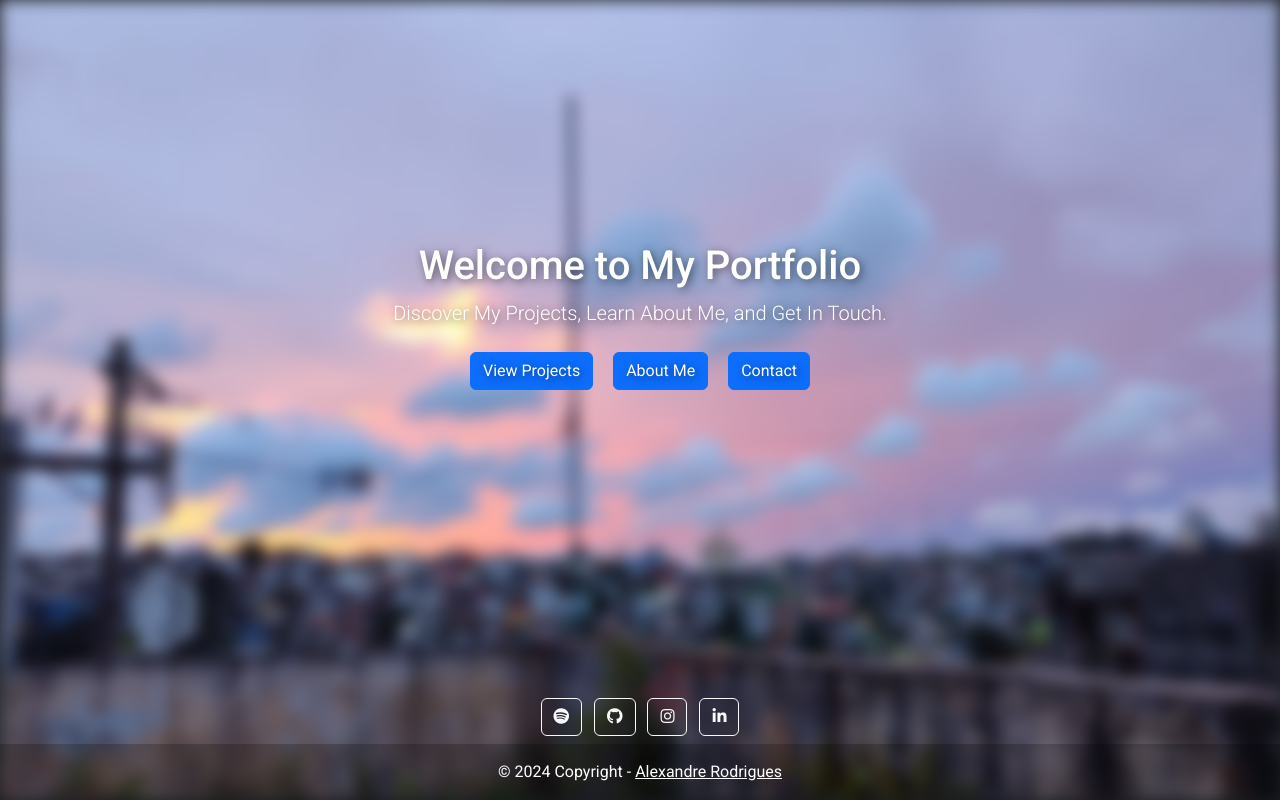
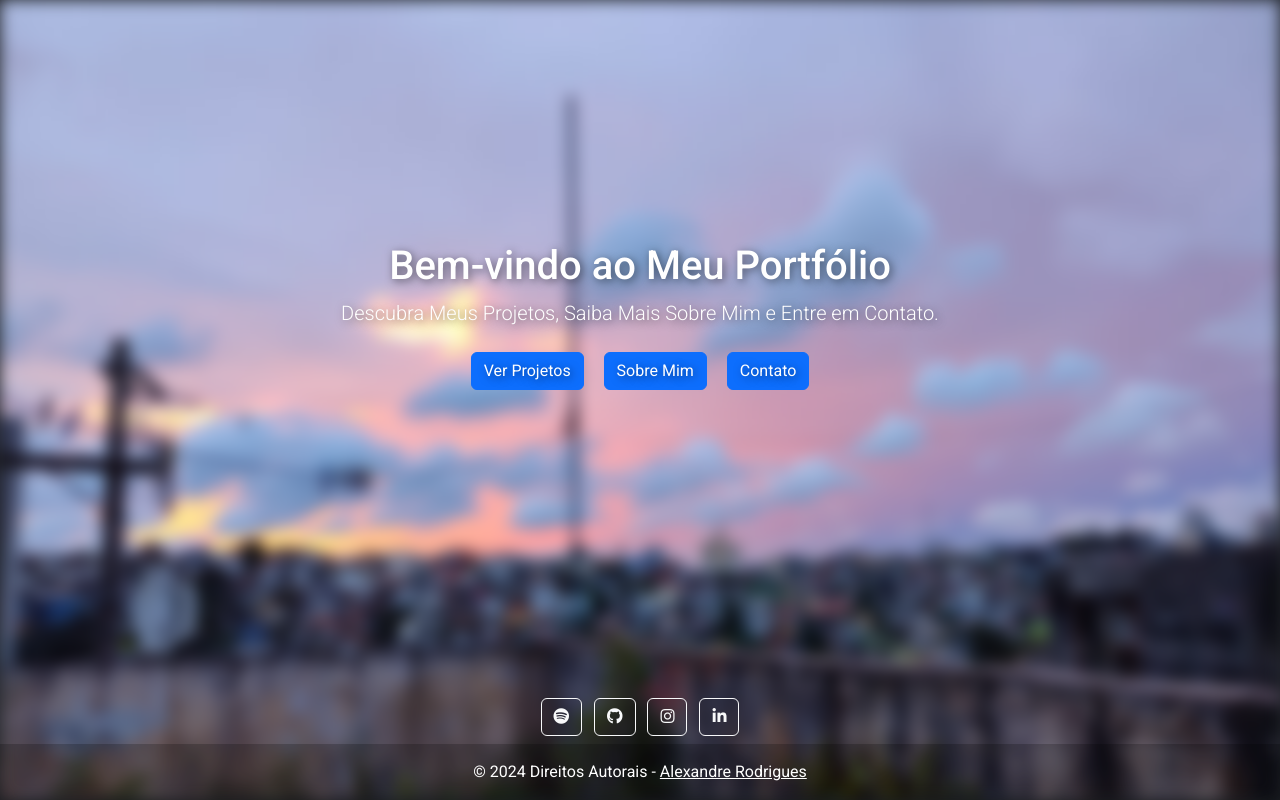
Before and after one commit to Fredaobob/portfolio, a Flask app: page / in a window 1280 px wide. Run offline with Flask 3, Linux system fonts and the light colour scheme.

Commit message:
certos bugs arrumados

```diff
--- a/templates/aboutme.html
+++ b/templates/aboutme.html
@@ -55,7 +55,7 @@
         </style>
           <!-- Copyright -->
           <div class="text-center p-3" style="background-color: rgba(0, 0, 0, 0.2);">
-            © 2024 Copyright -
+            © 2024 Direitos Autorais -
             <a class="text-white" href="/contact">Alexandre Rodrigues</a>
           </div>
           <!-- Copyright -->
--- a/templates/components/footer.html
+++ b/templates/components/footer.html
@@ -1,15 +1,7 @@
-<style>
-  body {
-    cursor: none;
-
-  }
-</style>
-
-
-  <footer class=" text-center text-white">
-  <!-- Grid container -->
+<footer class="text-center text-white">
+  <!-- Container da grade -->
   <div class="container p-1 pb-0">
-    <!-- Section: Social media -->
+    <!-- Seção: Mídias Sociais -->
     <section class="mb-1">
       <!-- Facebook -->
       <a class="btn btn-outline-light btn-floating m-1"
@@ -43,13 +35,14 @@
         ><i class="fab fa-linkedin-in"></i
       ></a>
 
-    <!-- Section: Social media -->
+    <!-- Seção: Mídias Sociais -->
   </div>
-  <!-- Grid container -->
+  <!-- Container da grade -->
 
-  <!-- Copyright -->
+  <!-- Direitos Autorais -->
   <div class="text-center p-3" style="background-color: rgba(0, 0, 0, 0.2);">
-    © 2024 Copyright -
+    © 2024 Direitos Autorais -
     <a class="text-white" href="/contact">Alexandre Rodrigues</a>
   </div>
-  <!-- Copyright -->
+  <!-- Direitos Autorais -->
+</footer>
--- a/templates/components/landingpage.html
+++ b/templates/components/landingpage.html
@@ -1,10 +1,10 @@
 <div class="landing-page" style="position: relative;">
   <img src="static/paisagem.jpg" class="img-fluid landing-img" alt="Paisagem" style="filter: blur(8px); width: 100vw; height:100vh;">
   <div class="content text-white" style="position: absolute; top: 40%; left: 50%; transform: translate(-50%, -50%); width: 100%;">
-    <h1 style="text-shadow: 2px 2px 8px rgba(0,0,0,0.5);">Welcome to My Portfolio</h1>
-    <p class="lead" style="text-shadow: 2px 2px 8px rgba(0,0,0,0.5);">Discover My Projects, Learn About Me, and Get In Touch.</p>
-    <a href="/projects" class="btn btn-primary m-2" style="text-shadow: 2px 2px 8px rgba(0,0,0,0.5);">View Projects</a>
-    <a href="/aboutme" class="btn btn-primary m-2" style="text-shadow: 2px 2px 8px rgba(0,0,0,0.5);">About Me</a>
-    <a href="/contact" class="btn btn-primary m-2" style="text-shadow: 2px 2px 8px rgba(0,0,0,0.5);">Contact</a>
+    <h1 style="text-shadow: 2px 2px 8px rgba(0,0,0,0.5);">Bem-vindo ao Meu Portfólio</h1>
+    <p class="lead" style="text-shadow: 2px 2px 8px rgba(0,0,0,0.5);">Descubra Meus Projetos, Saiba Mais Sobre Mim e Entre em Contato.</p>
+    <a href="/projects" class="btn btn-primary m-2" style="text-shadow: 2px 2px 8px rgba(0,0,0,0.5);">Ver Projetos</a>
+    <a href="/aboutme" class="btn btn-primary m-2" style="text-shadow: 2px 2px 8px rgba(0,0,0,0.5);">Sobre Mim</a>
+    <a href="/contact" class="btn btn-primary m-2" style="text-shadow: 2px 2px 8px rgba(0,0,0,0.5);">Contato</a>
   </div>
 </div>
--- a/templates/components/nav.html
+++ b/templates/components/nav.html
@@ -4,41 +4,41 @@
   }
 
   .navbar-nav {
-    display: flex; /* Use flexbox to align items */
-    justify-content: center; /* Center the items horizontally */
-    align-items: center; /* Center the items vertically */
-    width: 100%; /* Full width to center within the container */
+    display: flex; /* Use flexbox para alinhar itens */
+    justify-content: center; /* Centraliza os itens horizontalmente */
+    align-items: center; /* Centraliza os itens verticalmente */
+    width: 100%; /* Largura total para centralizar dentro do contêiner */
   }
 
   .navbar-brand,
   .nav-link {
-    position: relative; /* Position relative for pseudo-element positioning */
-    margin: 0 10px; /* Spacing between links */
+    position: relative; /* Posição relativa para posicionamento de pseudo-elemento */
+    margin: 0 10px; /* Espaçamento entre os links */
   }
 
-  /* Style for the floating dots */
+  /* Estilo para os pontos flutuantes */
   .navbar-brand::after,
-  .nav-link:not(:last-child)::after { /* Add a dot after the brand and before the last item */
-    content: ' '; /* Unicode character for a bullet */
-    color: white; /* Color of the bullet */
-    font-size: 1.5em; /* Size of the bullet */
-    position: absolute; /* Absolute positioning relative to the nav-link */
-    top: 50%; /* Center vertically */
-    right: -20px; /* Position to the right of the link */
-    transform: translate(0, -50%); /* Center the dot vertically */
+  .nav-link:not(:last-child)::after { /* Adiciona um ponto após a marca e antes do último item */
+    content: ' '; /* Caractere Unicode para um ponto */
+    color: white; /* Cor do ponto */
+    font-size: 1.5em; /* Tamanho do ponto */
+    position: absolute; /* Posicionamento absoluto relativo ao nav-link */
+    top: 50%; /* Centraliza verticalmente */
+    right: -20px; /* Posiciona à direita do link */
+    transform: translate(0, -50%); /* Centraliza o ponto verticalmente */
   }
 </style>
 
 <div class="container">
-  <button class="navbar-toggler" type="button" data-bs-toggle="collapse" data-bs-target="#navbarNavAltMarkup" aria-controls="navbarNavAltMarkup" aria-expanded="false" aria-label="Toggle navigation">
+  <button class="navbar-toggler" type="button" data-bs-toggle="collapse" data-bs-target="#navbarNavAltMarkup" aria-controls="navbarNavAltMarkup" aria-expanded="false" aria-label="Alternar navegação">
     <span class="navbar-toggler-icon"></span>
   </button>
   <div class="collapse navbar-collapse" id="navbarNavAltMarkup">
     <div class="navbar-nav ms-auto">
-      <a class="nav-link" href="/">Home</a>
-      <a class="nav-link" aria-current="page" href="/projects">Projects</a>
-      <a class="nav-link" href="/aboutme">About Me</a>
-      <a class="nav-link" href="/contact">Contact</a>
+      <a class="nav-link" href="/">Início</a>
+      <a class="nav-link" aria-current="page" href="/projects">Projetos</a>
+      <a class="nav-link" href="/aboutme">Sobre Mim</a>
+      <a class="nav-link" href="/contact">Contato</a>
     </div>
   </div>
 </div>
```
Also changed, not shown: templates/contact.html (+13 -13 lines).
